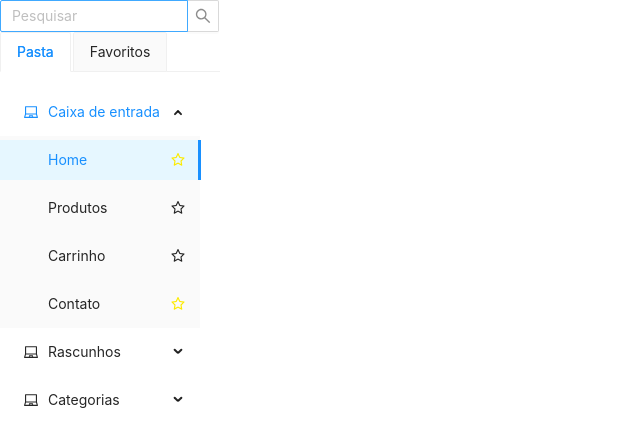
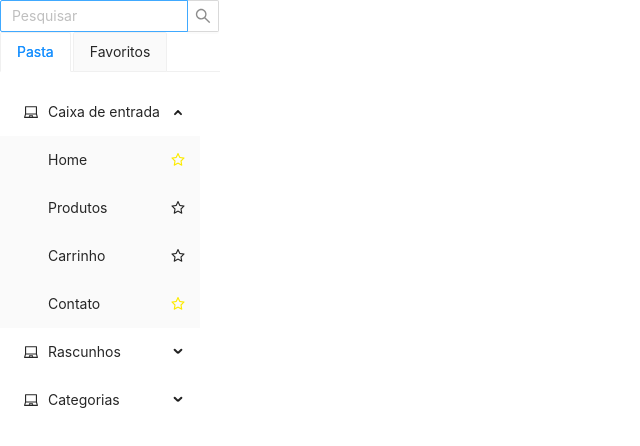
Before and after one commit to Wesleygmssa/menu_teste, a React (Create React App) app: page / in a window 1280 px wide. Shown: the top 446 px of the page, without its empty margins (0-640 px from the left). Built offline with nearby package versions, Linux system fonts and the light colour scheme.

Commit message:
Chore: defaultSelectedKeys

```diff
--- a/src/components/menu/index.tsx
+++ b/src/components/menu/index.tsx
@@ -11,7 +11,7 @@ const { TabPane } = Tabs;
 const { SubMenu } = MenuComponente;
 const { Sider } = Layout;
 
-export function MenuComponent({data, favorite}: any) {
+export function MenuComponent({data, favorite, roles}: any) {
   const [search, setSearch] = useState<any>("");
   const [active , setActive] = useState<any>(false);
 
@@ -39,7 +39,7 @@ export function MenuComponent({data, favorite}: any) {
             <Sider width={200} className="site-layout-background">
               <MenuComponente
                 mode="inline"
-                defaultSelectedKeys={["1"]}
+                // defaultSelectedKeys={["1"]}
                 defaultOpenKeys={["sub1"]}
                 style={{ height: "100%", borderRight: 0 }}
               >
@@ -114,7 +114,7 @@ export function MenuComponent({data, favorite}: any) {
             <Sider width={200} className="site-layout-background">
               <MenuComponente
                 mode="inline"
-                defaultSelectedKeys={["1"]}
+                // defaultSelectedKeys={["1"]}
                 defaultOpenKeys={["sub1"]}
                 style={{ height: "100%", borderRight: 0 }}
               >
```
